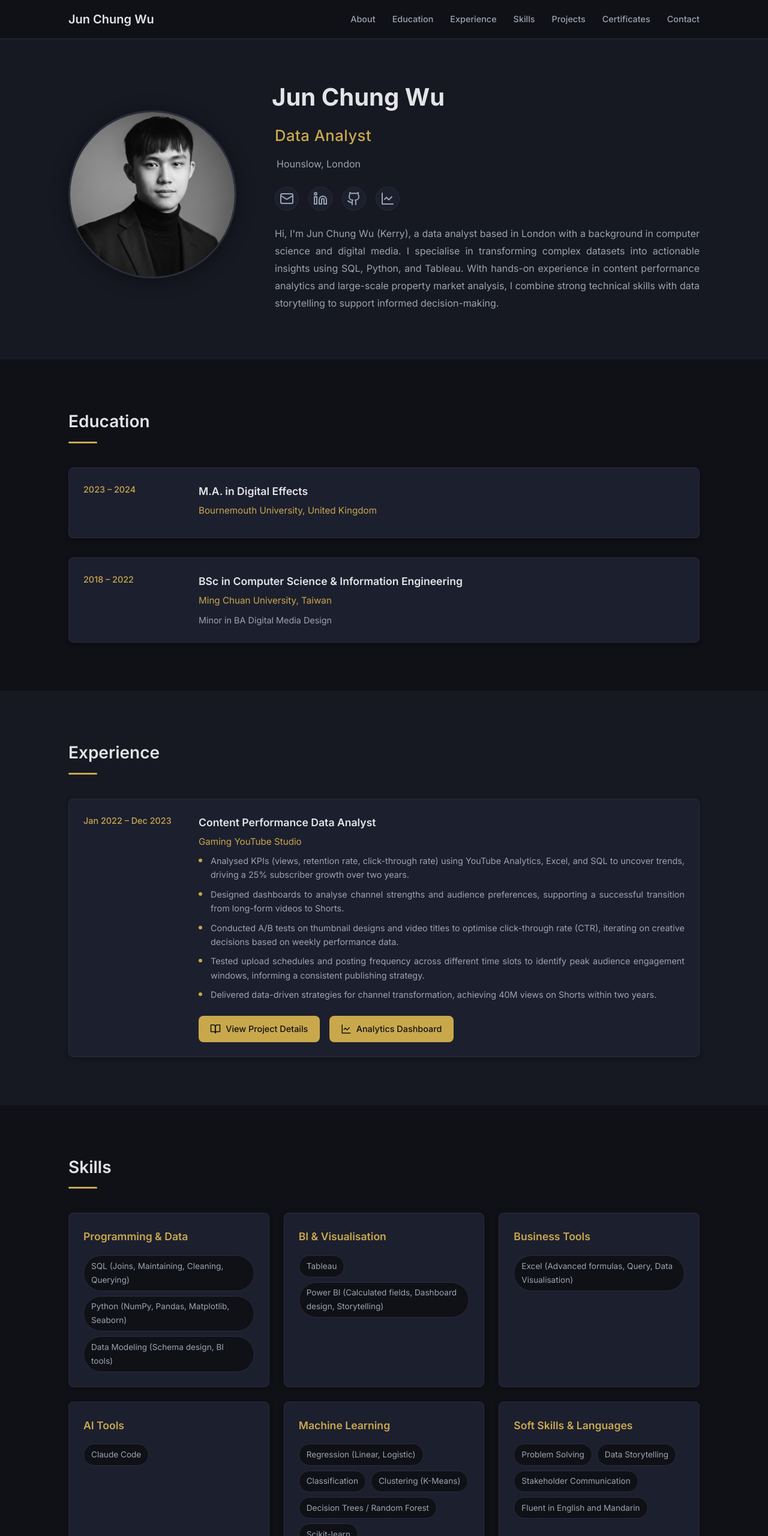
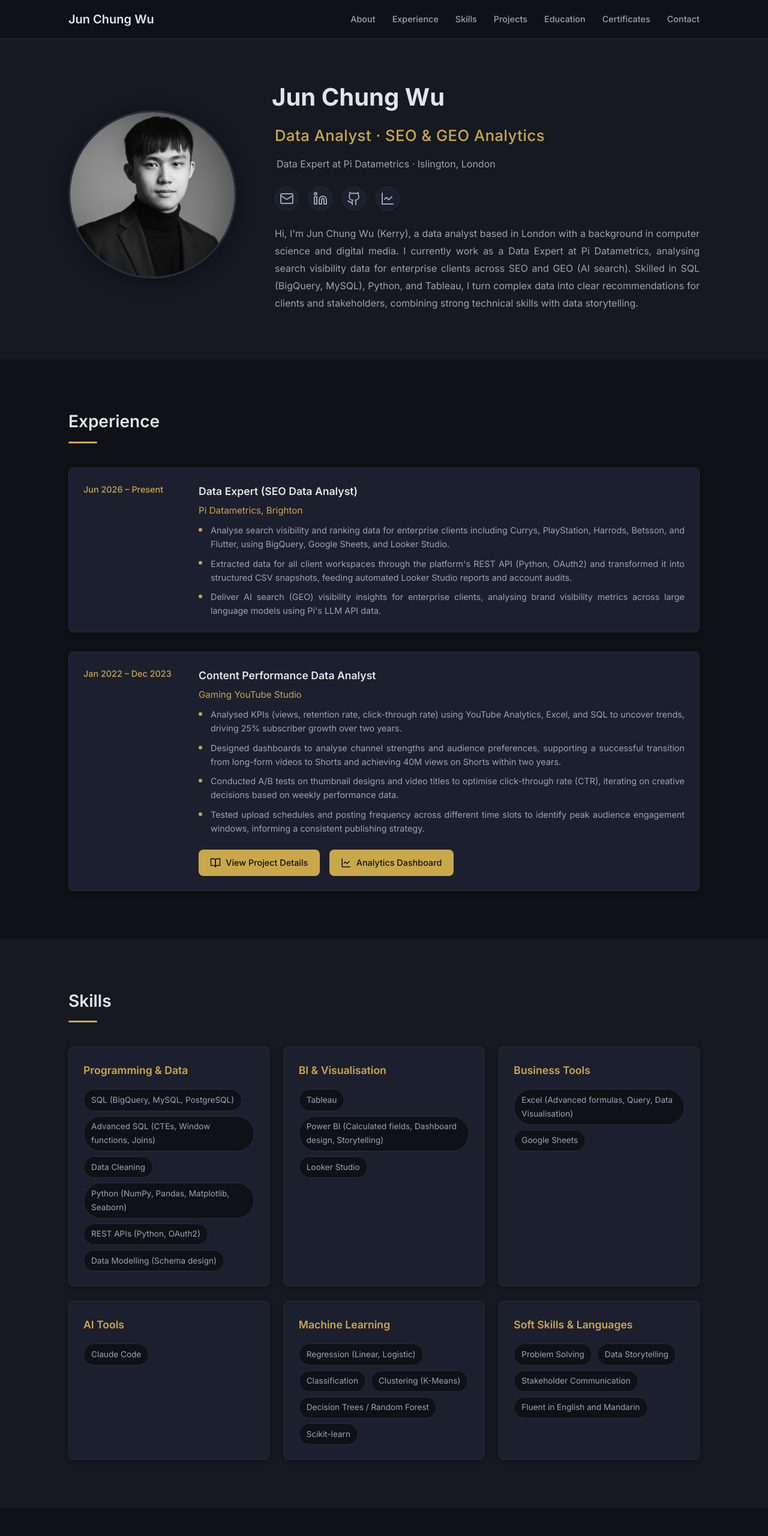
Before and after one commit to kerrywu0705/kerrywu0705.github.io, a plain HTML site: page index.html in a window 1280 px wide. Shown: the top 2560 px of the page at 60% size. Drawn offline with Linux system fonts and the light colour scheme.

Commit message:
Update portfolio to match new CV
- Add Pi Datametrics experience; refresh hero subtitle, location and bio
- Update skills and move Experience before Education
- Add meta description for search results
- Fix mobile horizontal scroll in Contact and justified bullet spacing

Co-Authored-By: Claude Opus 5.5 <noreply@anthropic.com>
Claude-Session: https://claude.ai/code/session_018awBajdyWb639RmfGjobEx

```diff
--- a/index.html
+++ b/index.html
@@ -3,7 +3,8 @@
 <head>
     <meta charset="UTF-8">
     <meta name="viewport" content="width=device-width, initial-scale=1.0">
-    <title>Jun Chung Wu | Data Analyst</title>
+    <title>Jun Chung Wu | Data Analyst · SEO & GEO Analytics</title>
+    <meta name="description" content="Jun Chung Wu (Kerry) is a London-based data analyst specialising in SEO and GEO (AI search) analytics, working with SQL (BigQuery), Python, Tableau and Looker Studio.">
     <link rel="stylesheet" href="style.css">
     <link rel="preconnect" href="https://fonts.googleapis.com">
     <link rel="preconnect" href="https://fonts.gstatic.com" crossorigin>
@@ -16,10 +17,10 @@
             <a href="#" class="nav-logo">Jun Chung Wu</a>
             <ul class="nav-menu">
                 <li><a href="#about">About</a></li>
-                <li><a href="#education">Education</a></li>
                 <li><a href="#experience">Experience</a></li>
                 <li><a href="#skills">Skills</a></li>
                 <li><a href="#projects">Projects</a></li>
+                <li><a href="#education">Education</a></li>
                 <li><a href="#certificates">Certificates</a></li>
                 <li><a href="#contact">Contact</a></li>
             </ul>
@@ -36,8 +37,8 @@
                     </div>
                     <div class="hero-text">
                         <h1>Jun Chung Wu</h1>
-                        <p class="subtitle">Data Analyst</p>
-                        <p class="affiliation">Hounslow, London</p>
+                        <p class="subtitle">Data Analyst · SEO & GEO Analytics</p>
+                        <p class="affiliation">Data Expert at Pi Datametrics · Islington, London</p>
 
                         <div class="social-links">
                             <a href="mailto:kerry.kerrywu0705@gmail.com" title="Email">
@@ -55,53 +56,40 @@
                         </div>
 
                         <p class="bio">
-                            Hi, I'm Jun Chung Wu (Kerry), a data analyst based in London with a background in computer science and digital media. I specialise in transforming complex datasets into actionable insights using SQL, Python, and Tableau. With hands-on experience in content performance analytics and large-scale property market analysis, I combine strong technical skills with data storytelling to support informed decision-making.
+                            Hi, I'm Jun Chung Wu (Kerry), a data analyst based in London with a background in computer science and digital media. I currently work as a Data Expert at Pi Datametrics, analysing search visibility data for enterprise clients across SEO and GEO (AI search). Skilled in SQL (BigQuery, MySQL), Python, and Tableau, I turn complex data into clear recommendations for clients and stakeholders, combining strong technical skills with data storytelling.
                         </p>
                     </div>
                 </div>
             </div>
         </section>
 
-        <!-- Education Section -->
-        <section id="education" class="section">
-            <div class="container">
-                <h2 class="section-title">Education</h2>
-                <div class="experience-list">
-                    <div class="experience-item">
-                        <div class="experience-date">2023 – 2024</div>
-                        <div class="experience-content">
-                            <h3>M.A. in Digital Effects</h3>
-                            <p class="company">Bournemouth University, United Kingdom</p>
-                        </div>
-                    </div>
-                    <div class="experience-item">
-                        <div class="experience-date">2018 – 2022</div>
-                        <div class="experience-content">
-                            <h3>BSc in Computer Science & Information Engineering</h3>
-                            <p class="company">Ming Chuan University, Taiwan</p>
-                            <p class="description">Minor in BA Digital Media Design</p>
-                        </div>
-                    </div>
-                </div>
-            </div>
-        </section>
-
         <!-- Experience Section -->
-        <section id="experience" class="section section-alt">
+        <section id="experience" class="section">
             <div class="container">
                 <h2 class="section-title">Experience</h2>
                 <div class="experience-list">
+                    <div class="experience-item">
+                        <div class="experience-date">Jun 2026 – Present</div>
+                        <div class="experience-content">
+                            <h3>Data Expert (SEO Data Analyst)</h3>
+                            <p class="company">Pi Datametrics, Brighton</p>
+                            <ul class="description-list">
+                                <li>Analyse search visibility and ranking data for enterprise clients including Currys, PlayStation, Harrods, Betsson, and Flutter, using BigQuery, Google Sheets, and Looker Studio.</li>
+                                <li>Extracted data for all client workspaces through the platform's REST API (Python, OAuth2) and transformed it into structured CSV snapshots, feeding automated Looker Studio reports and account audits.</li>
+                                <li>Deliver AI search (GEO) visibility insights for enterprise clients, analysing brand visibility metrics across large language models using Pi's LLM API data.</li>
+                            </ul>
+                        </div>
+                    </div>
                     <div class="experience-item">
                         <div class="experience-date">Jan 2022 – Dec 2023</div>
                         <div class="experience-content">
                             <h3>Content Performance Data Analyst</h3>
                             <p class="company">Gaming YouTube Studio</p>
                             <ul class="description-list">
-                                <li>Analysed KPIs (views, retention rate, click-through rate) using YouTube Analytics, Excel, and SQL to uncover trends, driving a 25% subscriber growth over two years.</li>
-                                <li>Designed dashboards to analyse channel strengths and audience preferences, supporting a successful transition from long-form videos to Shorts.</li>
+                                <li>Analysed KPIs (views, retention rate, click-through rate) using YouTube Analytics, Excel, and SQL to uncover trends, driving 25% subscriber growth over two years.</li>
+                                <li>Designed dashboards to analyse channel strengths and audience preferences, supporting a successful transition from long-form videos to Shorts and achieving 40M views on Shorts within two years.</li>
                                 <li>Conducted A/B tests on thumbnail designs and video titles to optimise click-through rate (CTR), iterating on creative decisions based on weekly performance data.</li>
                                 <li>Tested upload schedules and posting frequency across different time slots to identify peak audience engagement windows, informing a consistent publishing strategy.</li>
-                                <li>Delivered data-driven strategies for channel transformation, achieving 40M views on Shorts within two years.</li>
                             </ul>
                             <div class="project-links">
                                 <a href="stanley-analysis.html" class="project-link">
@@ -120,16 +108,19 @@
         </section>
 
         <!-- Skills Section -->
-        <section id="skills" class="section">
+        <section id="skills" class="section section-alt">
             <div class="container">
                 <h2 class="section-title">Skills</h2>
                 <div class="skills-grid">
                     <div class="skill-card">
                         <h3>Programming & Data</h3>
                         <ul>
-                            <li>SQL (Joins, Maintaining, Cleaning, Querying)</li>
+                            <li>SQL (BigQuery, MySQL, PostgreSQL)</li>
+                            <li>Advanced SQL (CTEs, Window functions, Joins)</li>
+                            <li>Data Cleaning</li>
                             <li>Python (NumPy, Pandas, Matplotlib, Seaborn)</li>
-                            <li>Data Modeling (Schema design, BI tools)</li>
+                            <li>REST APIs (Python, OAuth2)</li>
+                            <li>Data Modelling (Schema design)</li>
                         </ul>
                     </div>
                     <div class="skill-card">
@@ -137,12 +128,14 @@
                         <ul>
                             <li>Tableau</li>
                             <li>Power BI (Calculated fields, Dashboard design, Storytelling)</li>
+                            <li>Looker Studio</li>
                         </ul>
                     </div>
                     <div class="skill-card">
                         <h3>Business Tools</h3>
                         <ul>
                             <li>Excel (Advanced formulas, Query, Data Visualisation)</li>
+                            <li>Google Sheets</li>
                         </ul>
                     </div>
                     <div class="skill-card">
@@ -175,7 +168,7 @@
         </section>
 
         <!-- Projects Section -->
-        <section id="projects" class="section section-alt">
+        <section id="projects" class="section">
             <div class="container">
                 <h2 class="section-title">Projects</h2>
                 <div class="project-feature">
@@ -213,6 +206,30 @@
                                 scrolling="no"
                                 allowfullscreen>
                             </iframe>
+                        </div>
+                    </div>
+                </div>
+            </div>
+        </section>
+
+        <!-- Education Section -->
+        <section id="education" class="section section-alt">
+            <div class="container">
+                <h2 class="section-title">Education</h2>
+                <div class="experience-list">
+                    <div class="experience-item">
+                        <div class="experience-date">2023 – 2024</div>
+                        <div class="experience-content">
+                            <h3>M.A. in Digital Effects</h3>
+                            <p class="company">Bournemouth University, United Kingdom</p>
+                        </div>
+                    </div>
+                    <div class="experience-item">
+                        <div class="experience-date">2018 – 2022</div>
+                        <div class="experience-content">
+                            <h3>BSc in Computer Science & Information Engineering</h3>
+                            <p class="company">Ming Chuan University, Taiwan</p>
+                            <p class="description">Minor in BA Digital Media Design</p>
                         </div>
                     </div>
                 </div>
--- a/style.css
+++ b/style.css
@@ -484,6 +484,15 @@ img {
         text-align: left;
     }
 
+    .description-list li,
+    .experience-content .description {
+        text-align: left;
+    }
+
+    .contact-content > p {
+        white-space: normal;
+    }
+
     .social-links {
         justify-content: center;
     }
```
